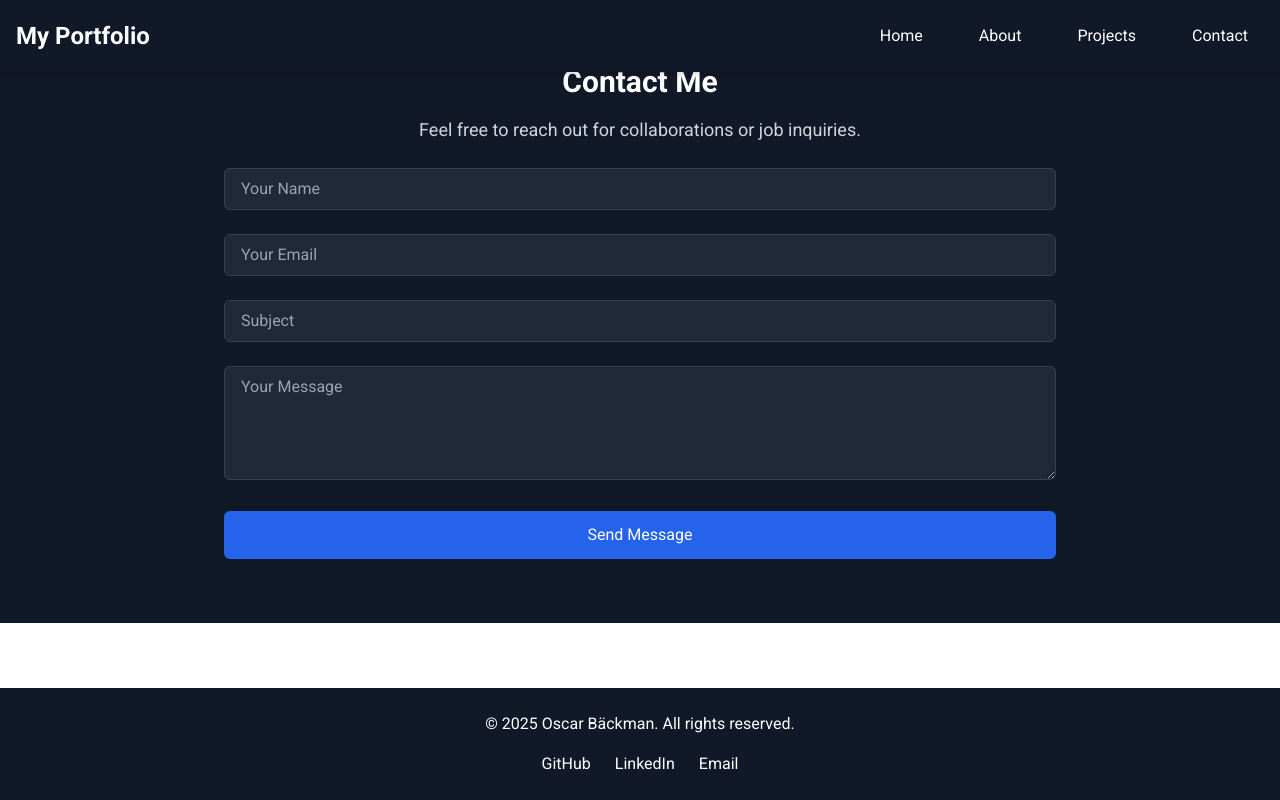
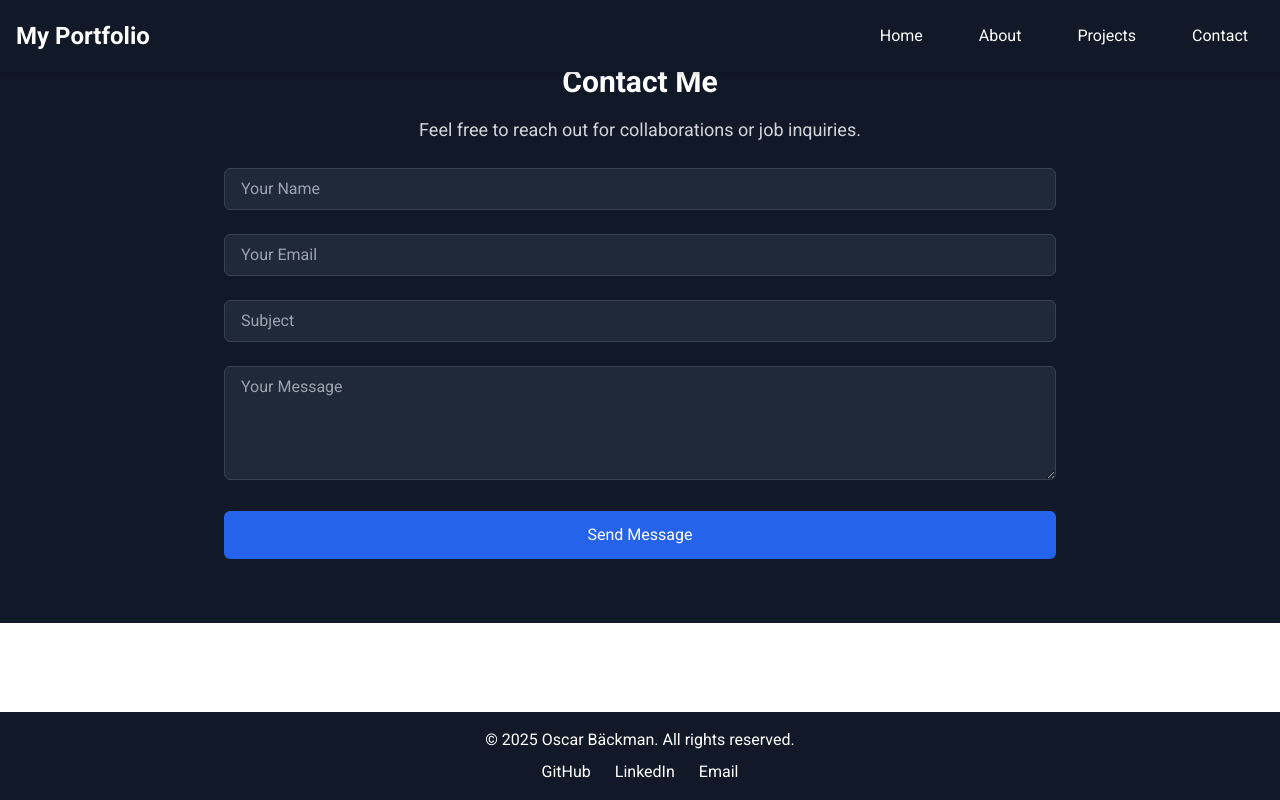
Before and after one commit to OscarBackman92/portfolio, a React (Create React App) app: page /contact in a window 1280 px wide. Built offline with nearby package versions, Linux system fonts and the light colour scheme.

Commit message:
add fixed footer

```diff
--- a/src/components/layout/Footer.js
+++ b/src/components/layout/Footer.js
@@ -2,9 +2,9 @@ import React from 'react';
 
 function Footer() {
   return (
-    <footer className="py-6 bg-gray-900 text-white text-center">
+    <footer className="fixed bottom-0 left-0 w-full bg-gray-900 text-white text-center py-4 shadow-md z-50">
       <p>© 2025 Oscar Bäckman. All rights reserved.</p>
-      <div className="flex justify-center space-x-6 mt-4">
+      <div className="flex justify-center space-x-6 mt-2">
         <a href="https://github.com/yourusername" target="_blank" rel="noopener noreferrer" className="hover:text-gray-400">GitHub</a>
         <a href="https://www.linkedin.com/in/yourusername" target="_blank" rel="noopener noreferrer" className="hover:text-gray-400">LinkedIn</a>
         <a href="mailto:your.email@example.com" className="hover:text-gray-400">Email</a>
```
